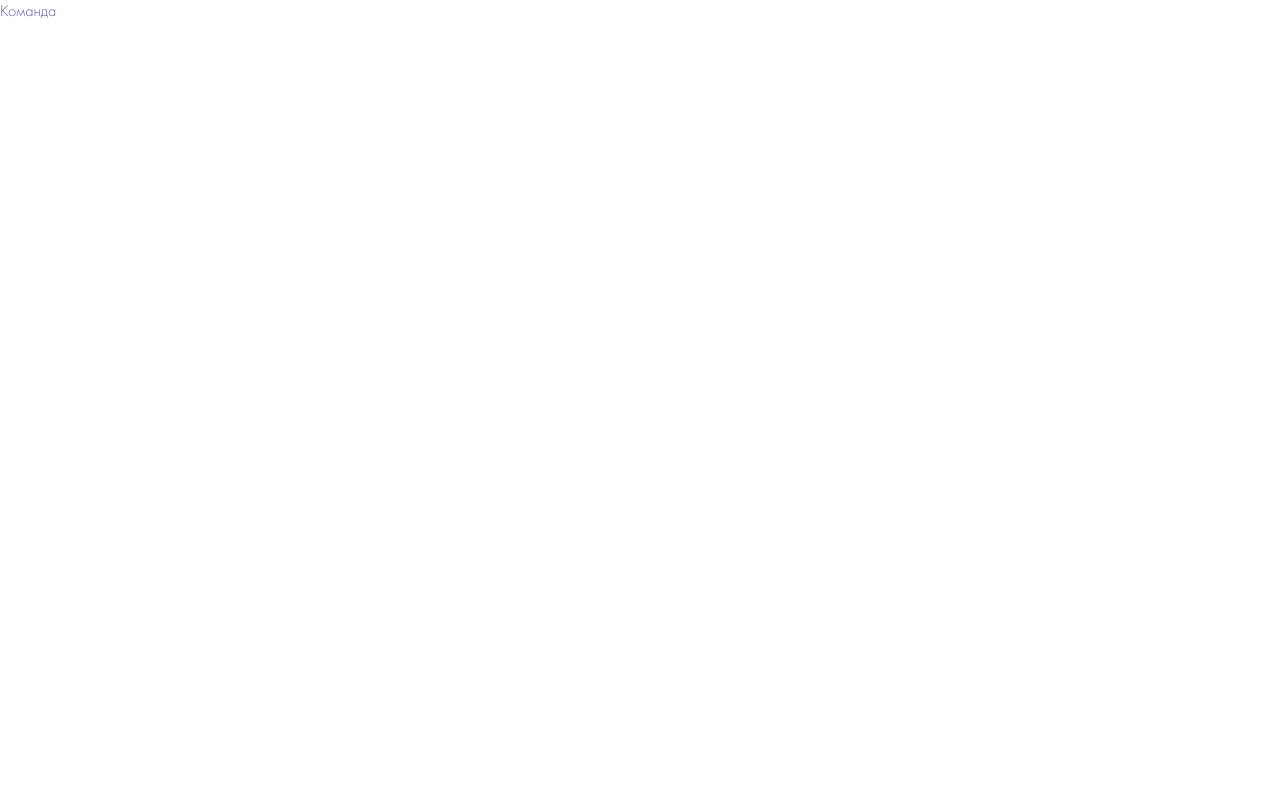
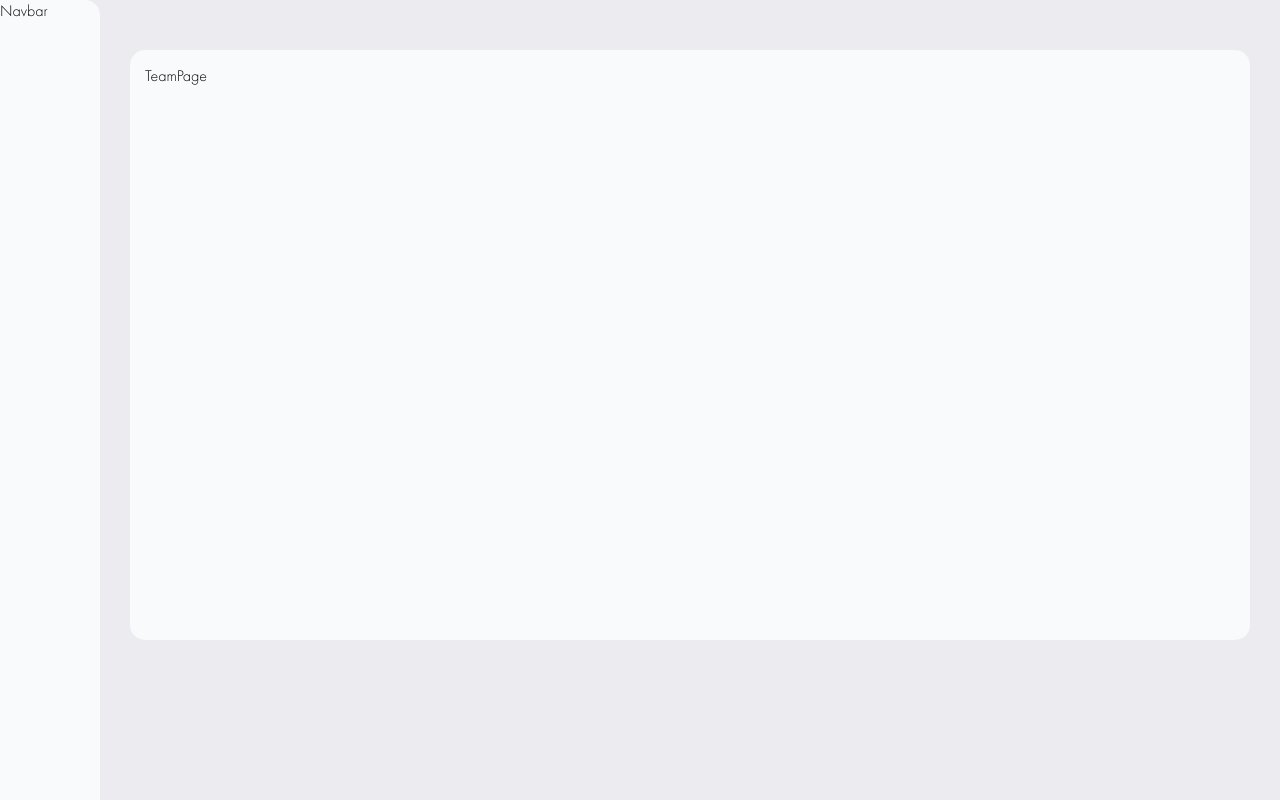
Before and after one commit to TossACoinToUrProgrammer/code-union-test, a React (Create React App) app: page / in a window 1280 px wide. Built offline with nearby package versions, Linux system fonts and the light colour scheme.

Commit message:
feat: add basic layout

```diff
--- a/package.json
+++ b/package.json
@@ -12,6 +12,7 @@
     "@types/react-dom": "^18.2.6",
     "react": "^18.2.0",
     "react-dom": "^18.2.0",
+    "react-router-dom": "^6.14.0",
     "react-scripts": "5.0.1",
     "sass": "^1.63.6",
     "typescript": "^4.9.5",
--- a/src/App.tsx
+++ b/src/App.tsx
@@ -1,10 +1,16 @@
 import React from 'react';
+import { Route, Routes } from 'react-router-dom';
+
+import MainLayout from './components/layout';
+import TeamPage from './pages/team';
 
 function App() {
   return (
-    <div className="App">
-      <p>Команда</p>
-    </div>
+    <MainLayout>
+      <Routes>
+        <Route path="/" element={<TeamPage />} />
+      </Routes>
+    </MainLayout>
   );
 }
 
--- /dev/null
+++ b/src/components/layout/index.tsx
@@ -0,0 +1,16 @@
+import React, { PropsWithChildren } from 'react'
+import Navbar from '../navbar'
+import styles from './styles.module.scss'
+
+const MainLayout: React.FC<PropsWithChildren> = ({ children }) => {
+  return (
+    <div className={styles.wrapper}>
+      <Navbar />
+      <div className={styles.body}>
+        {children}
+      </div>
+    </div>
+  )
+}
+
+export default MainLayout
--- /dev/null
+++ b/src/components/layout/styles.module.scss
@@ -0,0 +1,27 @@
+.wrapper {
+  padding: 50px 30px 50px 130px;
+}
+
+.body {
+  margin: 0 auto;
+  height: 590px;
+  max-height: calc(100vh - 100px);
+  padding: 15px;
+
+  border-radius: 15px;
+  background: var(--white);
+  overflow-y: auto;
+  overflow-x: hidden;
+}
+
+@media screen and (min-width: 1441px) {
+  .body {
+    max-width: 1440px;
+  }
+}
+
+@media screen and (max-width: 1440px) {
+  .body {
+    max-width: 1135px;
+  }
+}
--- /dev/null
+++ b/src/components/navbar/index.tsx
@@ -0,0 +1,10 @@
+import React from 'react'
+import styles from './styles.module.scss'
+
+const Navbar = () => {
+  return (
+    <div className={styles.navbar}>Navbar</div>
+  )
+}
+
+export default Navbar
--- /dev/null
+++ b/src/components/navbar/styles.module.scss
@@ -0,0 +1,10 @@
+.navbar {
+  position: fixed;
+  left: 0;
+  top: 0;
+  bottom: 0;
+  width: 100px;
+
+  background-color: var(--white);
+  border-top-right-radius: 15px;
+}
--- a/src/index.tsx
+++ b/src/index.tsx
@@ -3,13 +3,16 @@ import ReactDOM from 'react-dom/client';
 import './styles/index.scss';
 import App from './App';
 import reportWebVitals from './reportWebVitals';
+import { BrowserRouter } from 'react-router-dom';
 
 const root = ReactDOM.createRoot(
   document.getElementById('root') as HTMLElement
 );
 root.render(
   <React.StrictMode>
-    <App />
+    <BrowserRouter>
+      <App />
+    </BrowserRouter>
   </React.StrictMode>
 );
 
--- /dev/null
+++ b/src/pages/team/index.tsx
@@ -0,0 +1,9 @@
+import React from 'react'
+
+const TeamPage = () => {
+  return (
+    <div>TeamPage</div>
+  )
+}
+
+export default TeamPage
--- a/src/styles/index.scss
+++ b/src/styles/index.scss
@@ -17,8 +17,5 @@ li {
 
 body {
   font-family: 'Futura';
+  background-color: var(--lightGray);
 }
-
-p {
-  color: var(--purple);
-}
--- a/src/styles/vars.scss
+++ b/src/styles/vars.scss
@@ -1,7 +1,9 @@
 :root {
   --gray: #9494a0;
+  --lightGray: #EBEBF0;
   --success: #32c076;
   --secondary: #424f5e;
   --danger: #ff9e90;
   --purple: #5856d6;
+  --white: #F9FAFB;
 }
```
Also changed, not shown: 1 other file (tests, documents, lock files or other folders).
